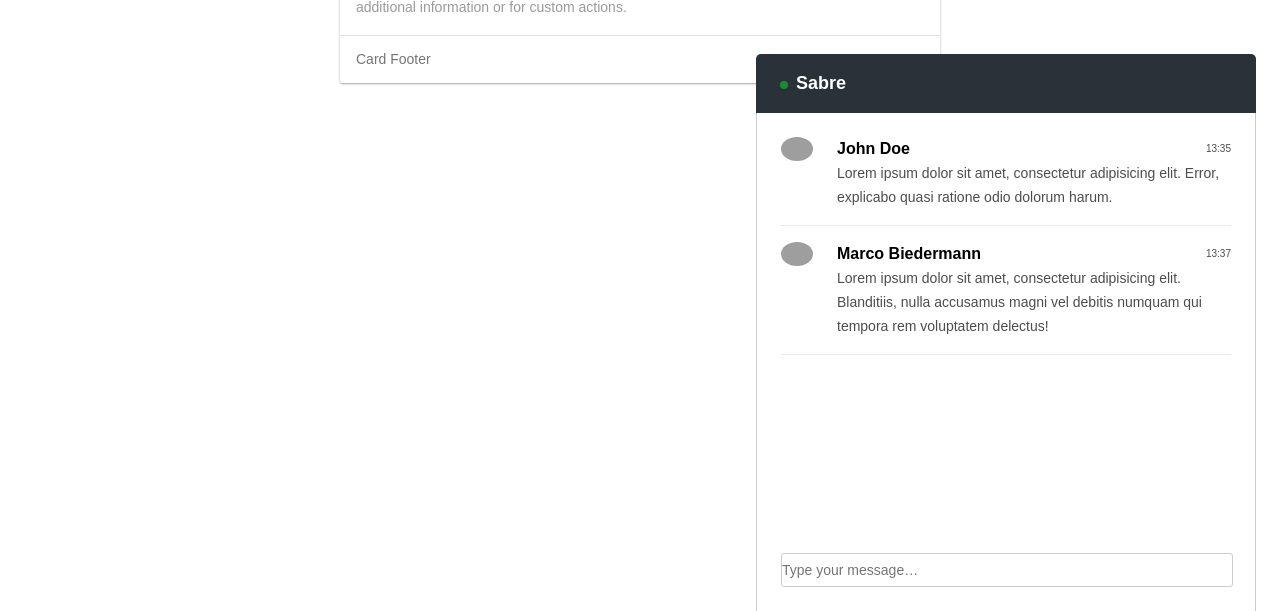
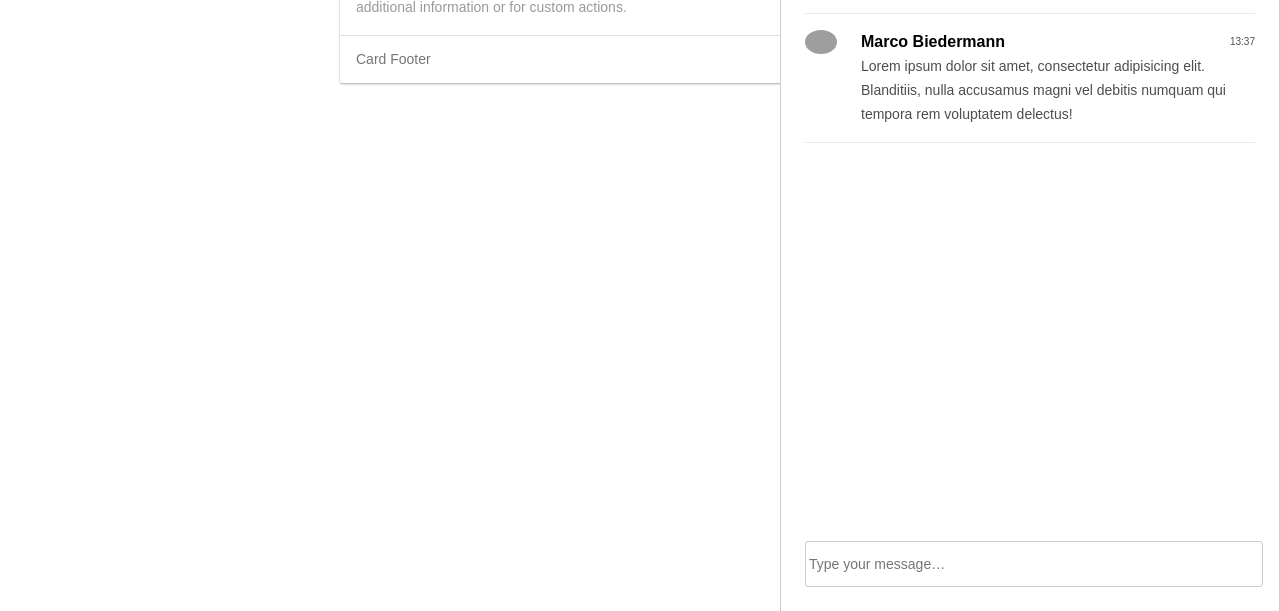
Before and after one commit to BingHuang-Chin/SabreHackathon, a website: page public/index.html in a window 1280 px wide. Shown: the part 189-800 px from the top of the page. Drawn offline with nearby package versions, Linux system fonts and the light colour scheme; no server answers; grey boxes are pictures that could not be loaded.

Commit message:
Update UI

```diff
--- a/public/css/app.css
+++ b/public/css/app.css
@@ -68,10 +68,11 @@ p { margin: 0; }
 #live-chat {
 	bottom: 0;
 	font-size: 14px;
-	right: 24px;
+	right: 0;
 	position: fixed;
 	width: 500px;
   color: #4d4d4d;
+  z-index: 1000;
 }
 
 #live-chat header {
@@ -79,7 +80,7 @@ p { margin: 0; }
 	border-radius: 5px 5px 0 0;
 	color: #fff;
 	cursor: pointer;
-	padding: 16px 24px;
+	padding: 14px 22px;
 }
 
 #live-chat h4:before {
@@ -110,7 +111,7 @@ p { margin: 0; }
 #live-chat input[type="text"] {
 	border: 1px solid #ccc;
 	border-radius: 3px;
-	padding: 8px 0;
+	padding: 14px 3px;
 	outline: none;
 	width: 100%;
 }
@@ -151,7 +152,7 @@ p { margin: 0; }
 }
 
 .chat-history {
-	height: 50vh;
+	height: 75vh;
 	padding: 8px 24px;
 	overflow-y: scroll;
   border-left: 1px solid #ccc;
--- a/public/js/app.js
+++ b/public/js/app.js
@@ -54,7 +54,7 @@ app.controller('HomeController', function($scope, FirebaseService, UserService)
     	var chatBox = $('#chatInput');
     	var message = chatBox.val();
     	chatBox.val('');
-
+			console.log(message);
 
    });
 
```
Also changed, not shown: public/home.html (+0 -1 lines).
